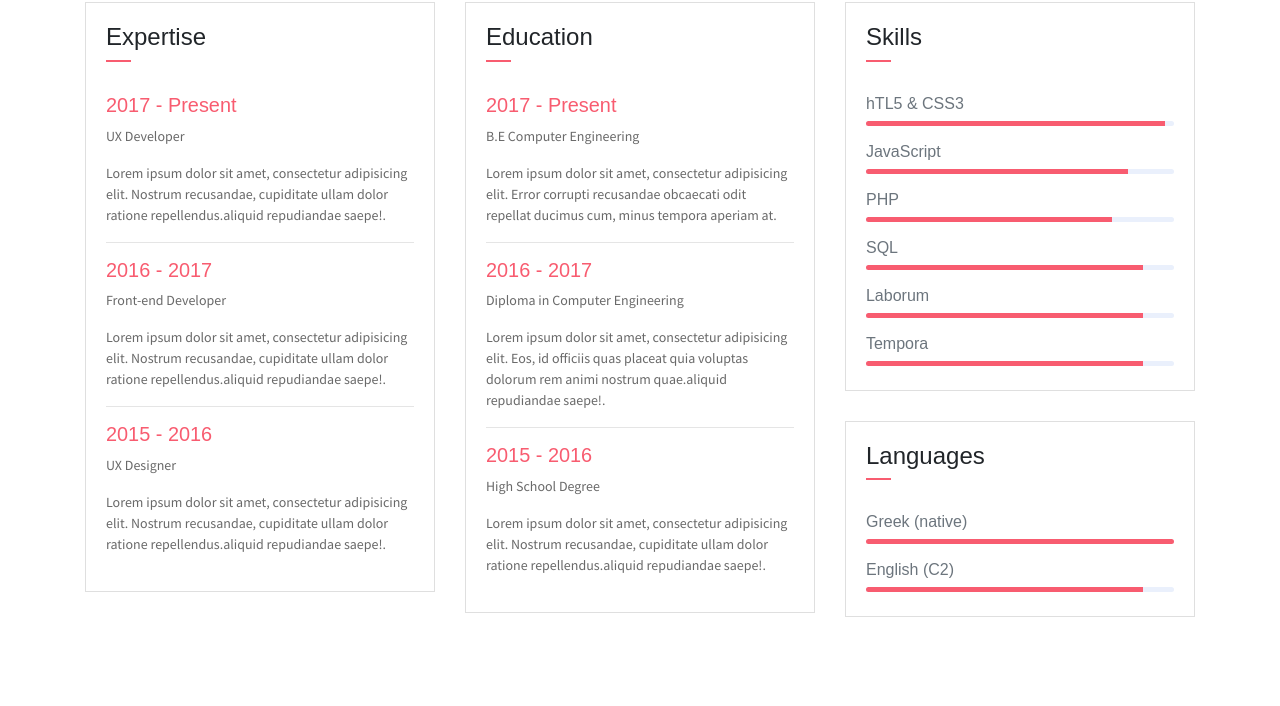
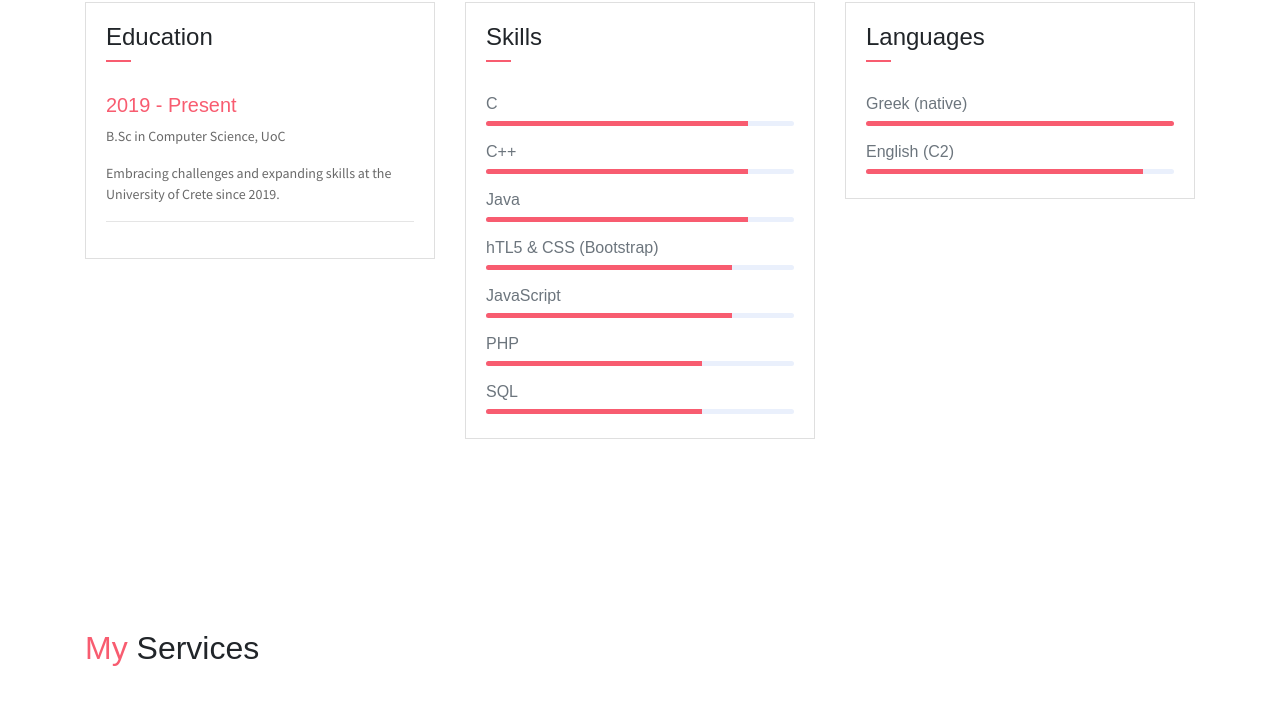
Before and after one commit to ytzortz/ytzortz.github.io, a website: page index.html in a window 1280 px wide. Shown: the part 1319-2025 px from the top of the page. Drawn offline with Linux system fonts and the light colour scheme; some packages are replaced by stand-ins of ours.

Commit message:
Everything is fixed except the email part

```diff
--- a/index.html
+++ b/index.html
@@ -103,7 +103,7 @@
                     <div class="col-1 text-danger pt-1"><i class="ti-paint-bucket icon-lg"></i></div>
                     <div class="col-10 ml-auto mr-3">
                         <h6>Web Development</h6>
-                        <p class="subtitle">HTML, CSS (Bootstrap), Javascript, php, Java Servlets, JSP</p>
+                        <p class="subtitle">HTML, CSS (Bootstrap), Javascript, php, Java Servlets, JSP, SQL</p>
                         <hr>
                     </div>
                 </div>
@@ -116,29 +116,7 @@
         <div class="container">
             <h2 class="mb-5"><span class="text-danger">My</span> Resume</h2>
             <div class="row">
-                <div class="col-md-6 col-lg-4">
-                    <div class="card">
-                       <div class="card-header">
-                            <div class="mt-2">
-                                <h4>Expertise</h4>
-                                <span class="line"></span>
-                            </div>
-                        </div>
-                        <div class="card-body">
-                            <h6 class="title text-danger">2017 - Present</h6>
-                            <P>UX Developer</P>
-                            <P class="subtitle">Lorem ipsum dolor sit amet, consectetur adipisicing elit. Nostrum recusandae, cupiditate ullam dolor ratione repellendus.aliquid repudiandae saepe!.</P>
-                            <hr>
-                            <h6 class="title text-danger">2016 - 2017</h6>
-                            <P>Front-end Developer</P>
-                            <P class="subtitle">Lorem ipsum dolor sit amet, consectetur adipisicing elit. Nostrum recusandae, cupiditate ullam dolor ratione repellendus.aliquid repudiandae saepe!.</P>
-                            <hr>
-                            <h6 class="title text-danger">2015 - 2016</h6>
-                            <P>UX Designer</P>
-                            <P class="subtitle">Lorem ipsum dolor sit amet, consectetur adipisicing elit. Nostrum recusandae, cupiditate ullam dolor ratione repellendus.aliquid repudiandae saepe!.</P>
-                        </div>
-                    </div>
-                </div>
+
                 <div class="col-md-6 col-lg-4">
                     <div class="card">
                        <div class="card-header">
@@ -148,17 +126,11 @@
                             </div>
                         </div>
                         <div class="card-body">
-                            <h6 class="title text-danger">2017 - Present</h6>
-                            <P>B.E Computer Engineering</P>
-                            <P class="subtitle">Lorem ipsum dolor sit amet, consectetur adipisicing elit. Error corrupti recusandae obcaecati odit repellat ducimus cum, minus tempora aperiam at.</P>
+                            <h6 class="title text-danger">2019 - Present</h6>
+                            <P>B.Sc in Computer Science, UoC
+                            </P>
+                            <P class="subtitle">Embracing challenges and expanding skills at the University of Crete since 2019.</P>
                             <hr>
-                            <h6 class="title text-danger">2016 - 2017</h6>
-                            <P>Diploma in Computer Engineering</P>
-                            <P class="subtitle">Lorem ipsum dolor sit amet, consectetur adipisicing elit. Eos, id officiis quas placeat quia voluptas dolorum rem animi nostrum quae.aliquid repudiandae saepe!.</P>
-                            <hr>
-                            <h6 class="title text-danger">2015 - 2016</h6>
-                            <P>High School Degree</P>
-                            <P class="subtitle">Lorem ipsum dolor sit amet, consectetur adipisicing elit. Nostrum recusandae, cupiditate ullam dolor ratione repellendus.aliquid repudiandae saepe!.</P>
 
                         </div>
                     </div>
@@ -172,32 +144,39 @@
                             </div>
                         </div>
                         <div class="card-body pb-2">
-                           <h6>hTL5 &amp; CSS3</h6>
+                            <h6>C</h6>
                             <div class="progress mb-3">
-                                <div class="progress-bar bg-danger" role="progressbar" style="width: 97%" aria-valuenow="25" aria-valuemin="0" aria-valuemax="100"></div>
+                                <div class="progress-bar bg-danger" role="progressbar" style="width: 85%" aria-valuenow="75" aria-valuemin="0" aria-valuemax="100"></div>
+                            </div>
+                            <h6>C++</h6>
+                            <div class="progress mb-3">
+                                <div class="progress-bar bg-danger" role="progressbar" style="width: 85%" aria-valuenow="75" aria-valuemin="0" aria-valuemax="100"></div>
+                            </div>
+                            <h6>Java</h6>
+                            <div class="progress mb-3">
+                                <div class="progress-bar bg-danger" role="progressbar" style="width: 85%" aria-valuenow="75" aria-valuemin="0" aria-valuemax="100"></div>
+                            </div>
+                           <h6>hTL5 &amp; CSS (Bootstrap)</h6>
+                            <div class="progress mb-3">
+                                <div class="progress-bar bg-danger" role="progressbar" style="width: 80%" aria-valuenow="25" aria-valuemin="0" aria-valuemax="100"></div>
                             </div>
                             <h6>JavaScript</h6>
                             <div class="progress mb-3">
-                                <div class="progress-bar bg-danger" role="progressbar" style="width: 85%" aria-valuenow="25" aria-valuemin="0" aria-valuemax="100"></div>
+                                <div class="progress-bar bg-danger" role="progressbar" style="width: 80%" aria-valuenow="25" aria-valuemin="0" aria-valuemax="100"></div>
                             </div>
                             <h6>PHP</h6>
                             <div class="progress mb-3">
-                                <div class="progress-bar bg-danger" role="progressbar" style="width: 80%" aria-valuenow="50" aria-valuemin="0" aria-valuemax="100"></div>
+                                <div class="progress-bar bg-danger" role="progressbar" style="width: 70%" aria-valuenow="50" aria-valuemin="0" aria-valuemax="100"></div>
                             </div>
                             <h6>SQL</h6>
                             <div class="progress mb-3">
-                                <div class="progress-bar bg-danger" role="progressbar" style="width: 90%" aria-valuenow="75" aria-valuemin="0" aria-valuemax="100"></div>
-                            </div>
-                            <h6>Laborum</h6>
-                            <div class="progress mb-3">
-                                <div class="progress-bar bg-danger" role="progressbar" style="width: 90%" aria-valuenow="75" aria-valuemin="0" aria-valuemax="100"></div>
-                            </div>
-                            <h6>Tempora</h6>
-                            <div class="progress mb-3">
-                                <div class="progress-bar bg-danger" role="progressbar" style="width: 90%" aria-valuenow="75" aria-valuemin="0" aria-valuemax="100"></div>
+                                <div class="progress-bar bg-danger" role="progressbar" style="width: 70%" aria-valuenow="75" aria-valuemin="0" aria-valuemax="100"></div>
                             </div>
                         </div>
                     </div>
+
+                </div>
+                <div class="col-lg-4">
                     <div class="card">
                         <div class="card-header">
                              <div class="pull-left">
@@ -216,6 +195,7 @@
                              </div>
                          </div>
                      </div>
+
                 </div>
             </div>
         </div>
@@ -229,33 +209,34 @@
                 <div class="col-md-4 col-sm-6">
                     <div class="card mb-5">
                        <div class="card-header has-icon">
-                            <i class="ti-vector text-danger" aria-hidden="true"></i>
+                            <i class="ti-write text-danger" aria-hidden="true"></i>
                         </div>
                         <div class="card-body px-4 py-3">
-                            <h5 class="mb-3 card-title text-dark">Ullam</h5>
-                            <P class="subtitle">Lorem ipsum dolor sit amet, consectetur adipisicing elit. Ullam commodi provident, dolores reiciendis enim pariatur error optio, tempora ex, nihil nesciunt! In praesentium sunt commodi, unde ipsam ex veritatis laboriosam dolor asperiores suscipit blanditiis, dignissimos quos nesciunt nulla aperiam officia.</P>
+                            <h5 class="mb-3 card-title text-dark">Web Developer</h5>
+                            <P class="subtitle">If you like the look of this website and are looking for something similar, consider contacting me.</P>
                         </div>
+
                     </div>
                 </div>
                 <div class="col-md-4 col-sm-6">
                     <div class="card mb-5">
                        <div class="card-header has-icon">
-                            <i class="ti-write text-danger" aria-hidden="true"></i>
+                            <i class="ti-vector text-danger" aria-hidden="true"></i>
+                        </div>                        <div class="card-body px-4 py-3">
+                            <h5 class="mb-3 card-title text-dark">Software Developer</h5>
+                            <P class="subtitle">I am eager to apply the valuable skills and knowledge gained during my university studies in a practical setting.</P>
                         </div>
-                        <div class="card-body px-4 py-3">
-                            <h5 class="mb-3 card-title text-dark">Web Disign</h5>
-                            <P class="subtitle">If you like the look of this website and are looking for something similar, consider contacting me.</P>
-                        </div>
+
                     </div>
                 </div>
                 <div class="col-md-4 col-sm-6">
                     <div class="card mb-5">
                        <div class="card-header has-icon">
-                            <i class="ti-package text-danger" aria-hidden="true"></i>
+                            <i class="ti-apple text-danger" aria-hidden="true"></i>
                         </div>
                         <div class="card-body px-4 py-3">
-                            <h5 class="mb-3 card-title text-dark">Tempora</h5>
-                            <P class="subtitle">Lorem ipsum dolor sit amet, consectetur adipisicing elit. Ullam commodi provident, dolores reiciendis enim pariatur error optio, tempora ex, nihil nesciunt! In praesentium sunt commodi, unde ipsam ex veritatis laboriosam dolor asperiores suscipit blanditiis, dignissimos quos nesciunt nulla aperiam officia.</P>
+                            <h5 class="mb-3 card-title text-dark">Aspiring iOS Developer</h5>
+                            <P class="subtitle">I am actively seeking opportunities to enhance my skills in mobile (iOS) development. If you have any internship, job, or project that would allow me to learn and grow, please feel free to reach out to me.</P>
                         </div>
                     </div>
                 </div>
@@ -267,7 +248,7 @@
     <section class="section bg-dark py-5">
         <div class="container text-center">
             <h2 class="text-light mb-5 font-weight-normal">I Am Available For FreeLance</h2>
-            <button class="btn bg-primary w-lg" >Hire me</button>
+            <button class="btn bg-primary w-lg" onclick="window.open('https://www.freelancer.gr/u/JohnTzortz', '_blank')">Hire me</button>
         </div>
     </section>
 
@@ -278,7 +259,7 @@
             <div class="row">
                 <div class="col-lg-8">
                     <div class="contact-form-card">
-                        <h4 class="contact-title">Send a message</h4>
+                        <h4 class="contact-title">Send a message -- OUT OF ORDER (for now) :)</h4>
                         <form action="">
                             <div class="form-group">
                                 <input  class="form-control" type="text" placeholder="Name *" required>
@@ -331,7 +312,7 @@
     <footer class="footer py-3">
         <div class="container">
             <p class="small mb-0 text-light">
-                &copy; <script>document.write(new Date().getFullYear())</script> Created With <i class="ti-heart text-danger"></i> By <a href="http://devcrud.com" target="_blank"><span class="text-danger" title="Bootstrap 4 Themes and Dashboards">DevCRUD</span></a>
+                &copy; <script>document.write(new Date().getFullYear())</script> Template was created With <i class="ti-heart text-danger"></i> By <a href="http://devcrud.com" target="_blank"><span class="text-danger" title="Bootstrap 4 Themes and Dashboards">DevCRUD</span></a>
             </p>
         </div>
     </footer>
```
Lines whose indentation alone changed are shown as unchanged.
